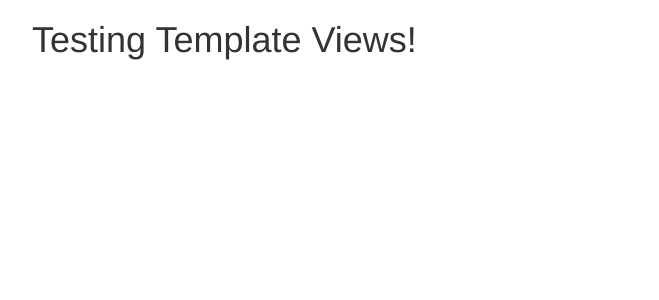
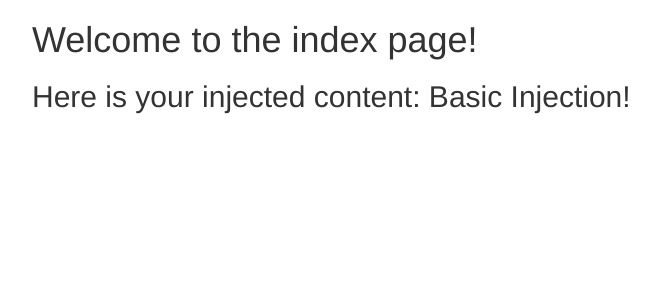
Before and after one commit to Otien0/Django-Full-Stack, a Django app: page / in a window 1280 px wide. Shown: the top 300 px of the page, without its empty margins (38-697 px from the left). Run offline with Django 3.2, Linux system fonts and the light colour scheme; some libraries are stand-ins or nearby versions.

Commit message:
Template CBV along with a context dictionary.

```diff
--- a/Advanced Section/advanced_cbv/basic_app/views.py
+++ b/Advanced Section/advanced_cbv/basic_app/views.py
@@ -11,6 +11,11 @@ class IndexView(TemplateView):
     # template_name = 'app_name/site.html'
     template_name = 'index.html'
 
+    def get_context_data(self, **kwargs):
+        context = super().get_context_data(**kwargs)
+        context['injectme'] = "Basic Injection!"
+        return context
+
 
 class CBView(View):
     def get(self,request):
--- a/Advanced Section/advanced_cbv/templates/index.html
+++ b/Advanced Section/advanced_cbv/templates/index.html
@@ -1,5 +1,6 @@
 {% extends "base.html" %}
 
 {% block body_block %}
-<h1>Testing Template Views!</h1>
+<h1>Welcome to the index page!</h1>
+<h2>Here is your injected content: {{ injectme }}</h2>
 {% endblock %}
```
